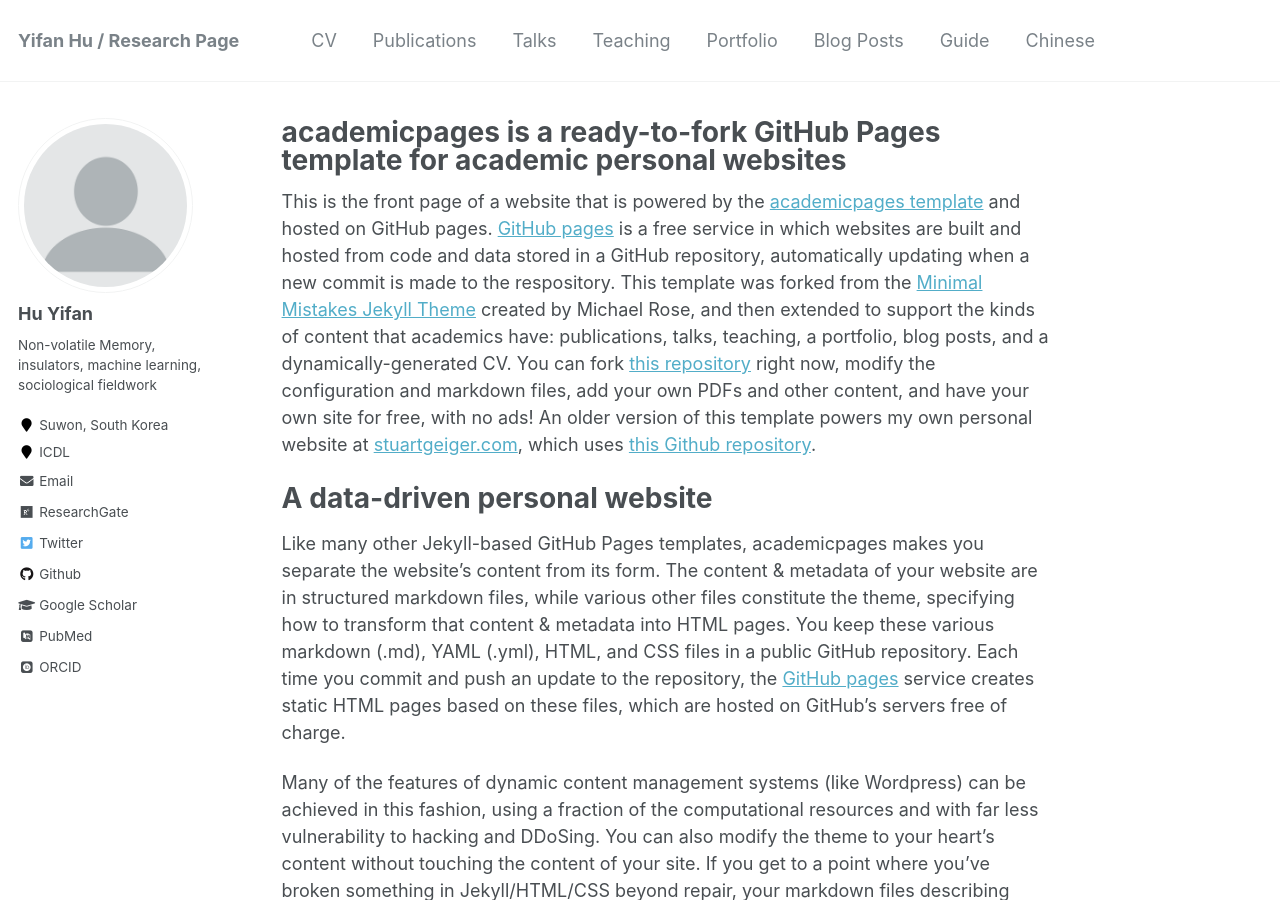
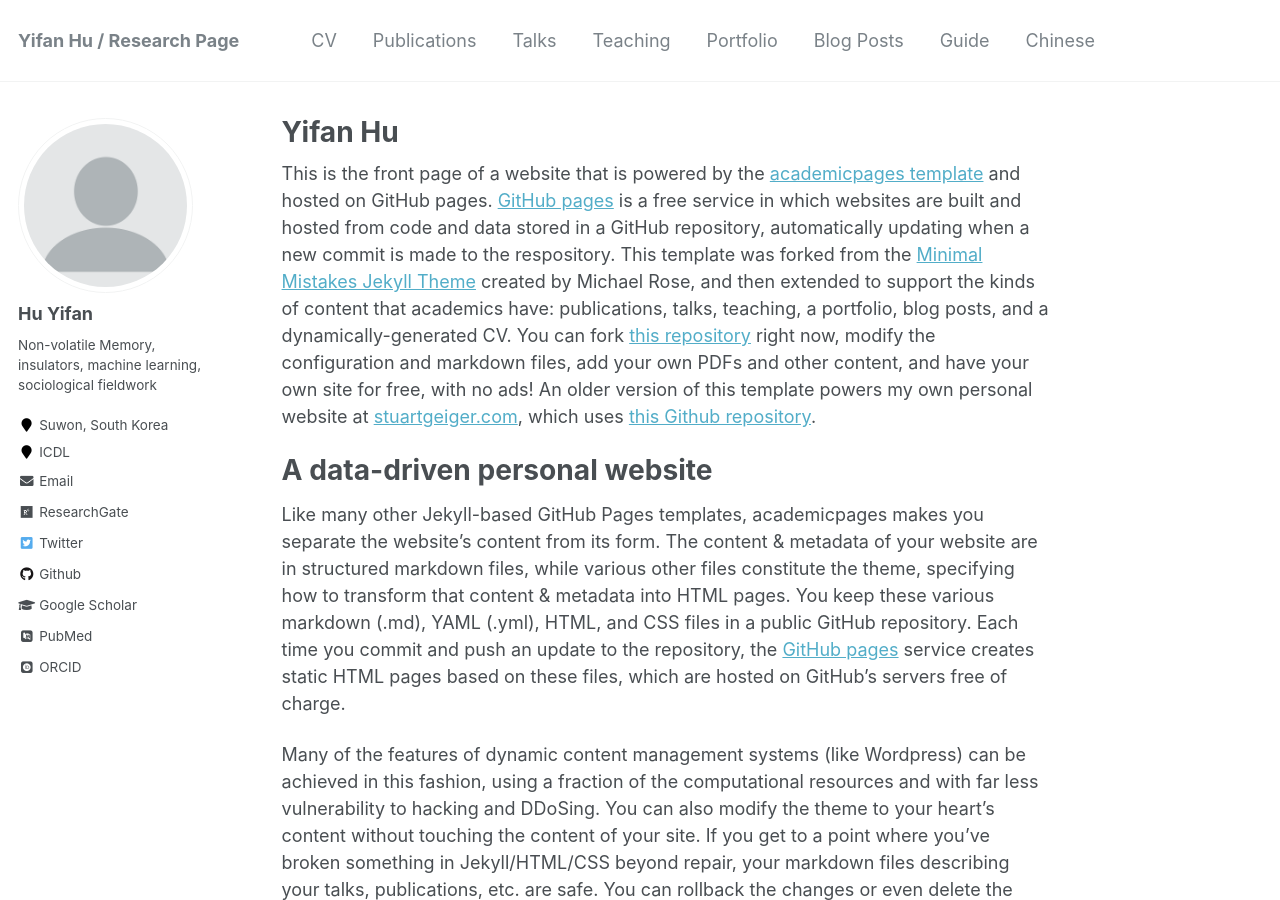
Before and after one commit to drivanwho/drivanwho.github.io, a Jekyll site: the page built from _pages/about.md, in a window 1280 px wide and 900 px high. Built offline with Jekyll 4.4.1, drawn with Linux system fonts in a browser that asks for light colours; some web fonts are replaced.

Commit message:
Update about.md

```diff
--- a/_pages/about.md
+++ b/_pages/about.md
@@ -1,6 +1,6 @@
 ---
 permalink: /
-title: "academicpages is a ready-to-fork GitHub Pages template for academic personal websites"
+title: "Yifan Hu"
 excerpt: "About me"
 author_profile: true
 redirect_from:
```
